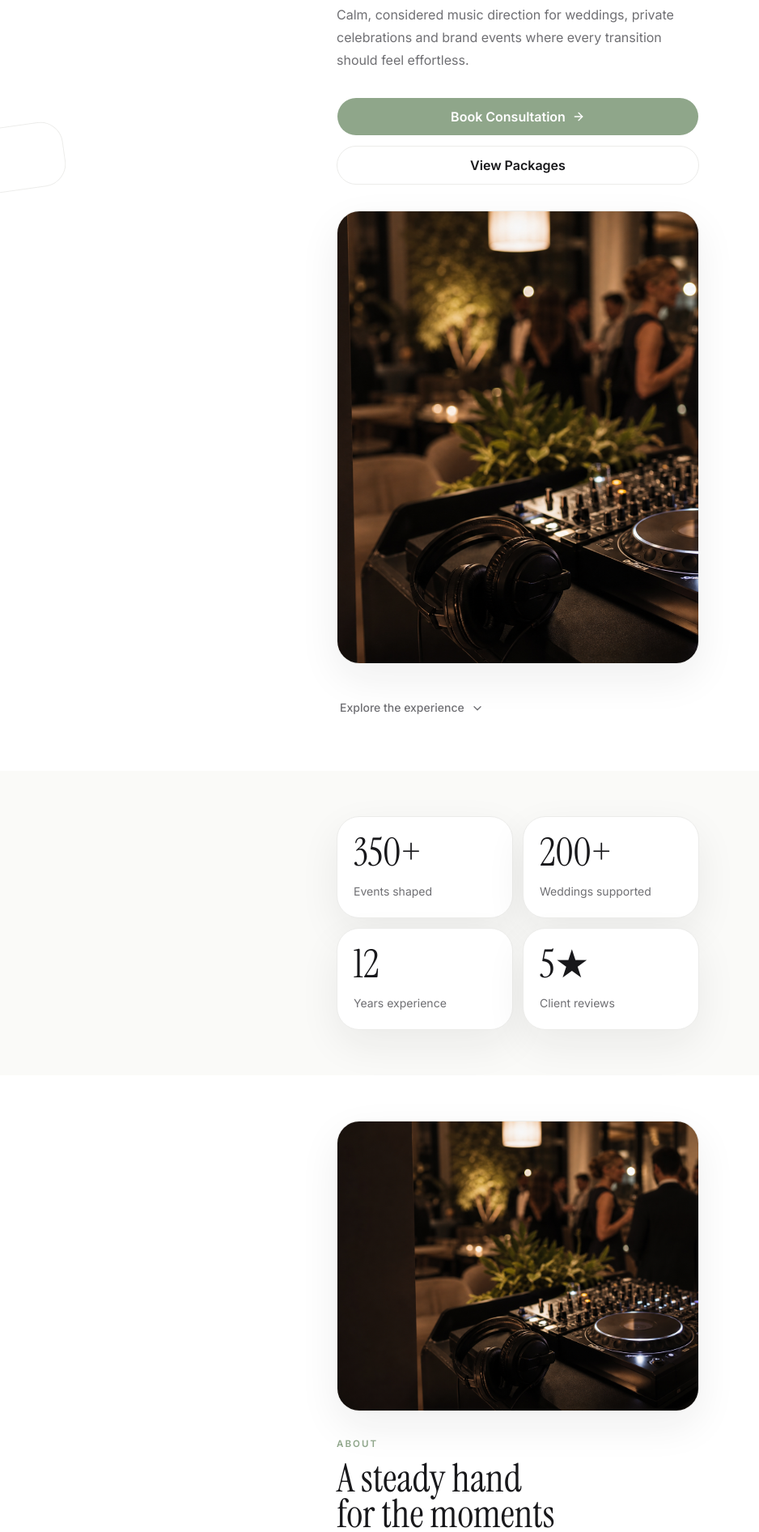
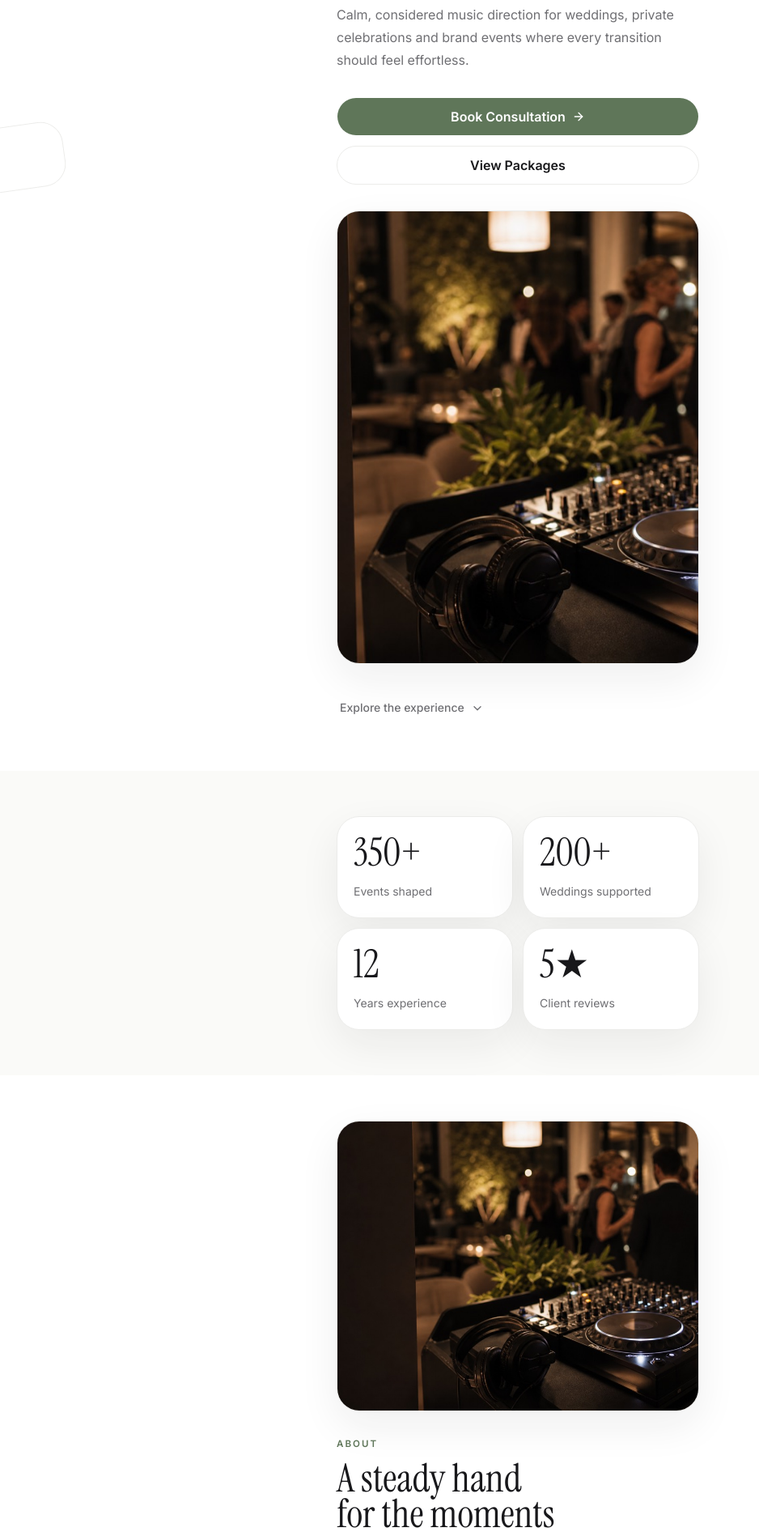
Before and after one commit to alexlandman1998-123/dj-julz, a Next.js app: page / in a window 1280 px wide. Shown: the part 340-2232 px from the top of the page at 81% size, without its empty margins (0-938 px from the left). Built offline with nearby package versions, Linux system fonts and the light colour scheme.

Commit message:
Improve motion performance and accessibility

```diff
--- a/src/app/globals.css
+++ b/src/app/globals.css
@@ -71,8 +71,8 @@
   --muted-foreground: #6f6f73;
   --accent: #d8e4d4;
   --accent-foreground: #243124;
-  --sage: #8fa68a;
-  --sage-foreground: #172316;
+  --sage: #5f7659;
+  --sage-foreground: #ffffff;
   --destructive: oklch(0.577 0.245 27.325);
   --border: #ececea;
   --input: #e3e3df;
--- a/src/components/about/about.tsx
+++ b/src/components/about/about.tsx
@@ -17,7 +17,7 @@ export function About() {
         <MotionCard className="overflow-hidden bg-surface">
           <div className="relative aspect-[5/4]">
             <Image
-              src="/images/dj-julz-hero.png"
+              src="/images/dj-julz-hero-optimized.jpg"
               alt="Refined event atmosphere with DJ equipment"
               fill
               sizes="(max-width: 640px) 90vw, 420px"
--- a/src/components/gallery/gallery.tsx
+++ b/src/components/gallery/gallery.tsx
@@ -92,7 +92,7 @@ export function Gallery() {
               }`}
             >
               <Image
-                src="/images/dj-julz-hero.png"
+                src="/images/dj-julz-hero-optimized.jpg"
                 alt=""
                 fill
                 sizes="(max-width: 640px) 45vw, 190px"
@@ -146,7 +146,7 @@ export function Gallery() {
             >
               <div className="relative aspect-[4/5] overflow-hidden rounded-[1.75rem] bg-surface">
                 <Image
-                  src="/images/dj-julz-hero.png"
+                  src="/images/dj-julz-hero-optimized.jpg"
                   alt={activeMoment.title}
                   fill
                   sizes="100vw"
--- a/src/components/hero/hero.tsx
+++ b/src/components/hero/hero.tsx
@@ -117,7 +117,7 @@ export function Hero() {
         >
           <div className="relative aspect-[4/5]">
             <Image
-              src="/images/dj-julz-hero.png"
+              src="/images/dj-julz-hero-optimized.jpg"
               alt="Elegant private event DJ setup with warm lighting"
               fill
               priority
--- a/src/components/reviews/reviews.tsx
+++ b/src/components/reviews/reviews.tsx
@@ -85,7 +85,8 @@ export function Reviews() {
               transition={{ duration: 0.42, delay: index * 0.04 }}
             >
               <Quote className="size-7 text-sage" />
-              <div className="mt-5 flex gap-1 text-sage" aria-label="Five star rating">
+              <div className="mt-5 flex gap-1 text-sage">
+                <span className="sr-only">Five star rating</span>
                 {Array.from({ length: 5 }, (_, starIndex) => (
                   <Star key={starIndex} className="size-4 fill-current" />
                 ))}
@@ -107,11 +108,15 @@ export function Reviews() {
               type="button"
               aria-label={`Go to review ${index + 1}`}
               onClick={() => scrollTo(index)}
-              className={cn(
-                "h-2 rounded-full transition-all duration-200",
-                selectedIndex === index ? "w-6 bg-sage" : "w-2 bg-border",
-              )}
-            />
+              className="grid size-11 place-items-center rounded-full outline-none focus-visible:ring-3 focus-visible:ring-ring/35"
+            >
+              <span
+                className={cn(
+                  "h-2 rounded-full transition-all duration-200",
+                  selectedIndex === index ? "w-6 bg-sage" : "w-2 bg-border",
+                )}
+              />
+            </button>
           ))}
         </div>
         <div className="flex gap-2">
```
Also changed, not shown: public/images/dj-julz-hero-optimized.jpg (added).
